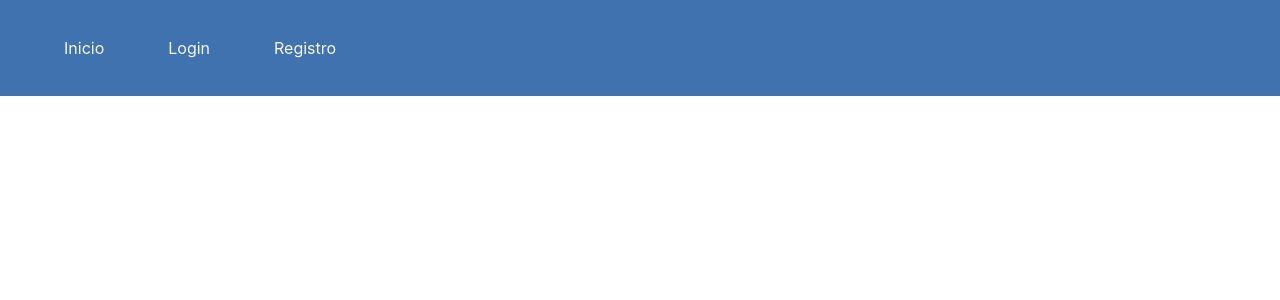
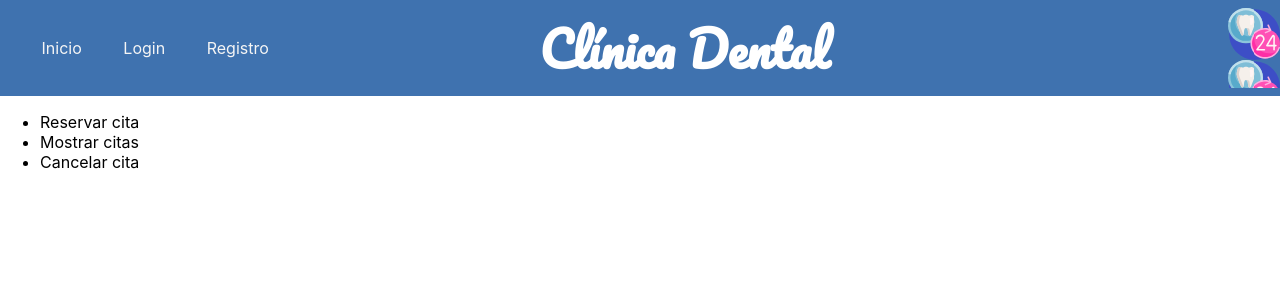
Before and after one commit to Davids-dir/Frontend_Clinica, a React (Create React App) app: page /profile in a window 1280 px wide. Shown: the top 300 px of the page. Built offline with nearby package versions, Linux system fonts and the light colour scheme.

Commit message:
Edit styles in Header.scss

```diff
--- a/package.json
+++ b/package.json
@@ -12,6 +12,7 @@
     "react-dom": "^17.0.0",
     "react-router-dom": "^5.2.0",
     "react-scripts": "3.4.4",
+    "sass-loader": "^10.0.4",
     "winston": "^3.3.3"
   },
   "scripts": {
--- a/src/App.js
+++ b/src/App.js
@@ -6,6 +6,7 @@ import { BrowserRouter, Route, Switch } from 'react-router-dom';
 import  Header from './components/Header/Header';
 import SignUp from './containers/SignUp/SignUp';
 import Login from './containers/Login/Login';
+import Profile from './containers/Profile/Profile';
 
 import './App.css';
 
@@ -17,8 +18,9 @@ function App () {
 
       <Switch>
 
-          <Route path='/login' component={Login} exact />
-          <Route path='/signup' component={SignUp} exact/>
+          <Route path='/login' component={ Login } exact />
+          <Route path='/signup' component={ SignUp } exact />
+          <Route path='/profile' component={ Profile } exact />
 
       </Switch>
 
--- a/src/components/Header/Header.jsx
+++ b/src/components/Header/Header.jsx
@@ -14,6 +14,11 @@ const Header = () => {
             <Link to = '/login'>Login</Link>
             <div className = 'nullHeader'></div>
             <Link to = '/signup'>Registro</Link>
+            <div id='nullTitulo'></div>
+            <div className='titulo'><h1>Clínica Dental</h1></div>
+            <div id='nullTitulo'></div>
+            <div className='imagenLogo'></div>
+
 
         </header>
     )
--- a/src/components/Header/Header.scss
+++ b/src/components/Header/Header.scss
@@ -1,11 +1,35 @@
+@import 'https://fonts.googleapis.com/css2?family=Pacifico&display=swap';
+
 .header {
     display: flex;
     align-items: center;
     height: 6em;
+    width: 100%;
     background-color: #3f72af;
+}
 
-    div {
+.nullHeader  {
     width: 4em;
+}
+
+#nullTitulo {
+    width: 25em;
+}
+
+.imagenLogo {
+    background-image: url(../../img/logo.svg);
+    background-size: 100%;
+    height: 5em;
+    width: 5em;
+    margin-left: 10%;
+}
+
+.titulo {
+        font-family: 'Pacifico', cursive;
+        color: white;
+        width: 20em;
+        text-align: center;
+        font-size: x-large;
 }
 
 a {
@@ -17,4 +41,3 @@
     color: #112d4e;
     }
 }
-}
--- /dev/null
+++ b/src/containers/Profile/Profile.jsx
@@ -0,0 +1,18 @@
+// Importo las dependencias que vamos a emplear
+import React from 'react'
+import axios from 'axios';
+
+
+const Profile = () => {
+    return (
+        <div>
+            <ul>
+                <li>Reservar cita</li>
+                <li>Mostrar citas</li>
+                <li>Cancelar cita</li>
+            </ul>
+        </div>
+    )
+}
+
+export default Profile;
--- a/src/containers/SignUp/SignUp.scss
+++ b/src/containers/SignUp/SignUp.scss
@@ -3,11 +3,12 @@ form {
     flex-direction: column;
     align-items: center;
     padding-top: 4%;
-    height: 16em;
+    height: 20em;
 }
 
 label {
     text-align: center;
+    padding-top: 0.5%;
 }
 
 p {
@@ -22,4 +23,7 @@ input{
 button {
     margin-top: 1.5%;
     width: 6em;
+    &:hover {
+        cursor: pointer;
+    }
 }
```
Also changed, not shown: src/containers/Profile/Profile.scss (added), src/img/logo.svg (added), 1 other file (tests, documents, lock files or other folders). Lines whose indentation alone changed are shown as unchanged.
